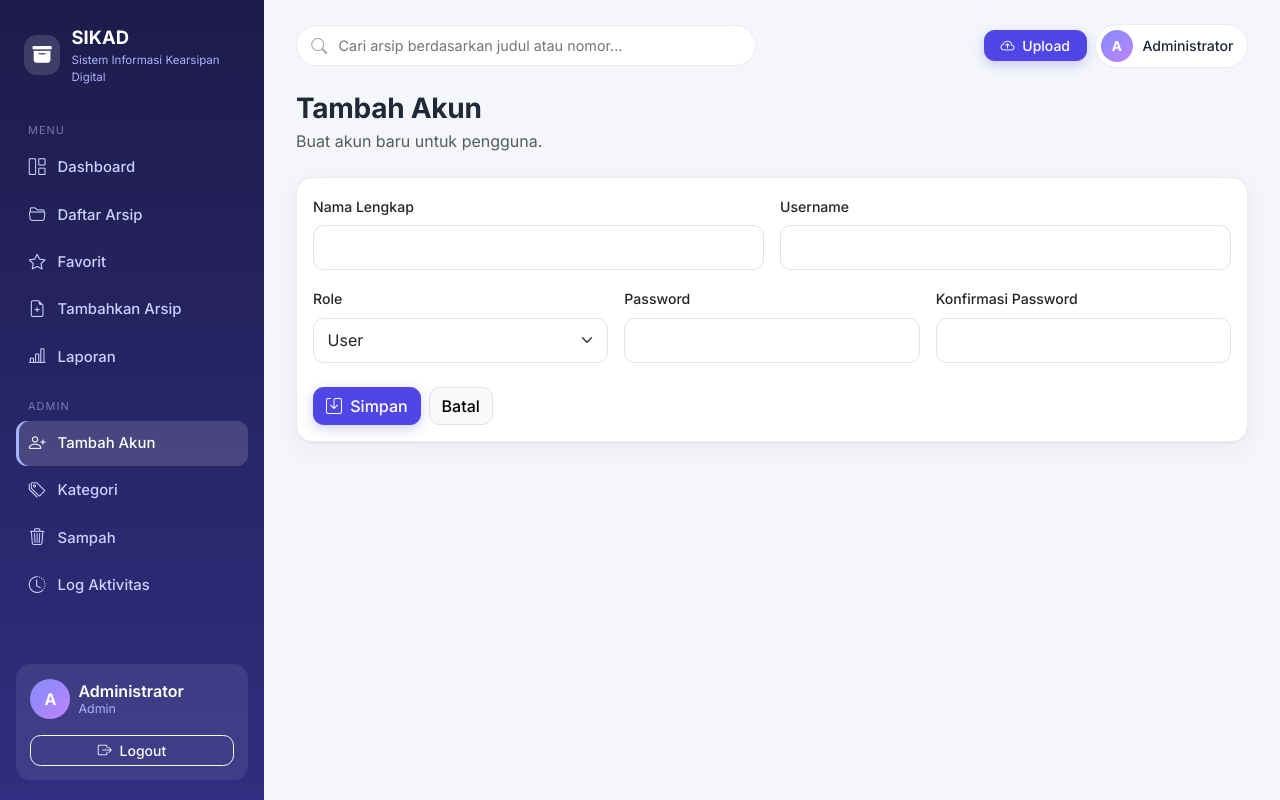
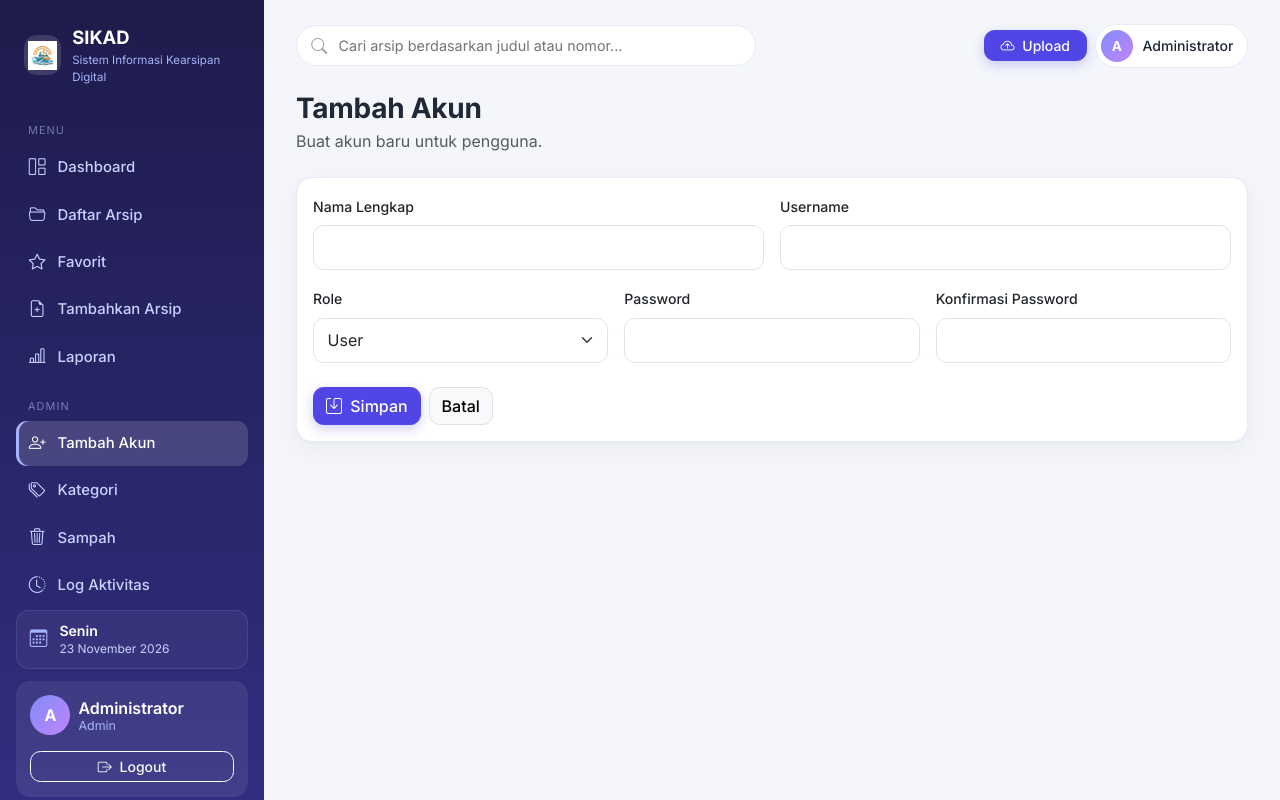
Before and after one commit to lelelawar/pengarsipan, a Laravel app: page /akun/create in a window 1280 px wide. Run offline with Laravel 10, Linux system fonts and the light colour scheme; a user stored in the database is signed in; data comes from the database, SQL or seed files in the repository; data that the repository does not hold is empty.

Commit message:
tambah logo card login dan sidebar

```diff
--- a/resources/views/layouts/app.blade.php
+++ b/resources/views/layouts/app.blade.php
@@ -38,8 +38,9 @@
         .brand-logo {
             width: 40px; height: 40px; border-radius: .8rem;
             background: rgba(255, 255, 255, .14);
-            display: flex; align-items: center; justify-content: center; font-size: 1.2rem;
+            display: flex; align-items: center; justify-content: center; padding: .25rem;
         }
+        .brand-logo img { width: 100%; height: 100%; object-fit: contain; }
         .brand small { display: block; font-weight: 400; font-size: .72rem; color: #a5b4fc; }
 
         .menu-label { font-size: .68rem; letter-spacing: .1em; color: rgba(199, 210, 254, .5); padding: 1rem .75rem .4rem; text-transform: uppercase; }
@@ -53,8 +54,18 @@
         .sidebar .nav-link:hover { background: rgba(255, 255, 255, .08); color: #fff; }
         .sidebar .nav-link.active { background: rgba(255, 255, 255, .15); color: #fff; box-shadow: inset 3px 0 0 #a5b4fc; }
 
+        .sidebar-date {
+            display: flex; align-items: center; gap: .75rem;
+            margin-top: auto; padding: .7rem .8rem;
+            border: 1px solid rgba(199, 210, 254, .12); border-radius: .8rem;
+            color: #c7d2fe; background: rgba(255, 255, 255, .045);
+        }
+        .sidebar-date > i { color: #a5b4fc; font-size: 1.1rem; }
+        .sidebar-date-day { color: #fff; font-size: .88rem; font-weight: 600; line-height: 1.3; }
+        .sidebar-date-full { color: #c7d2fe; font-size: .75rem; line-height: 1.35; }
+
         .user-box {
-            margin-top: auto; padding: .9rem;
+            margin-top: .75rem; padding: .9rem;
             background: rgba(255, 255, 255, .08);
             border-radius: .9rem;
         }
@@ -206,7 +217,7 @@
 
 <aside class="sidebar" id="sidebar">
     <div class="brand">
-        <div class="brand-logo"><i class="bi bi-archive-fill"></i></div>
+        <div class="brand-logo"><img src="{{ asset('images/logo-kapal.png') }}" alt="Logo SIKAD"></div>
         <div>SIKAD<small>Sistem Informasi Kearsipan Digital</small></div>
     </div>
 
@@ -254,6 +265,14 @@
             </a>
         @endif
     </nav>
+
+    <div class="sidebar-date" aria-label="Hari dan tanggal zona waktu WIB">
+        <i class="bi bi-calendar3" aria-hidden="true"></i>
+        <div>
+            <div class="sidebar-date-day" id="sidebarDateDay"></div>
+            <div class="sidebar-date-full" id="sidebarDateFull"></div>
+        </div>
+    </div>
 
     <div class="user-box">
         <div class="d-flex align-items-center gap-2 mb-3">
@@ -329,6 +348,24 @@
     backdrop.addEventListener('click', () => setSidebar(false));
     sidebar.querySelectorAll('a.nav-link').forEach(a => a.addEventListener('click', () => setSidebar(false)));
     window.addEventListener('resize', () => { if (window.innerWidth >= 992) setSidebar(false); });
+
+    const dateDay = document.getElementById('sidebarDateDay');
+    const dateFull = document.getElementById('sidebarDateFull');
+    const dayFormatter = new Intl.DateTimeFormat('id-ID', {
+        timeZone: 'Asia/Jakarta', weekday: 'long'
+    });
+    const dateFormatter = new Intl.DateTimeFormat('id-ID', {
+        timeZone: 'Asia/Jakarta', day: 'numeric', month: 'long', year: 'numeric'
+    });
+
+    function updateSidebarDate() {
+        const now = new Date();
+        dateDay.textContent = dayFormatter.format(now);
+        dateFull.textContent = dateFormatter.format(now);
+    }
+
+    updateSidebarDate();
+    window.setInterval(updateSidebarDate, 60 * 1000);
 </script>
 @stack('scripts')
 </body>
```
Also changed, not shown: resources/views/auth/login.blade.php (+6 -2 lines), public/images/logo-kapal.png (added).
